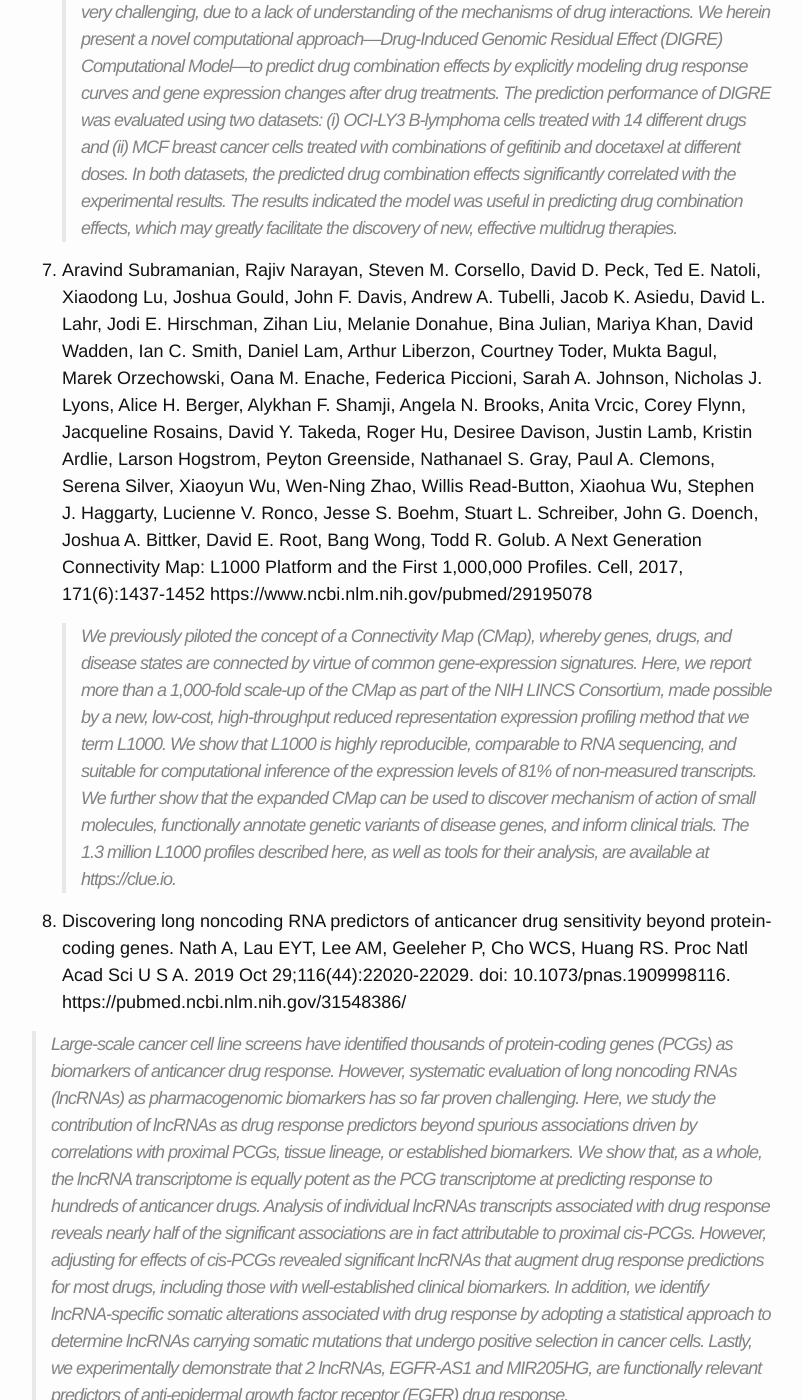
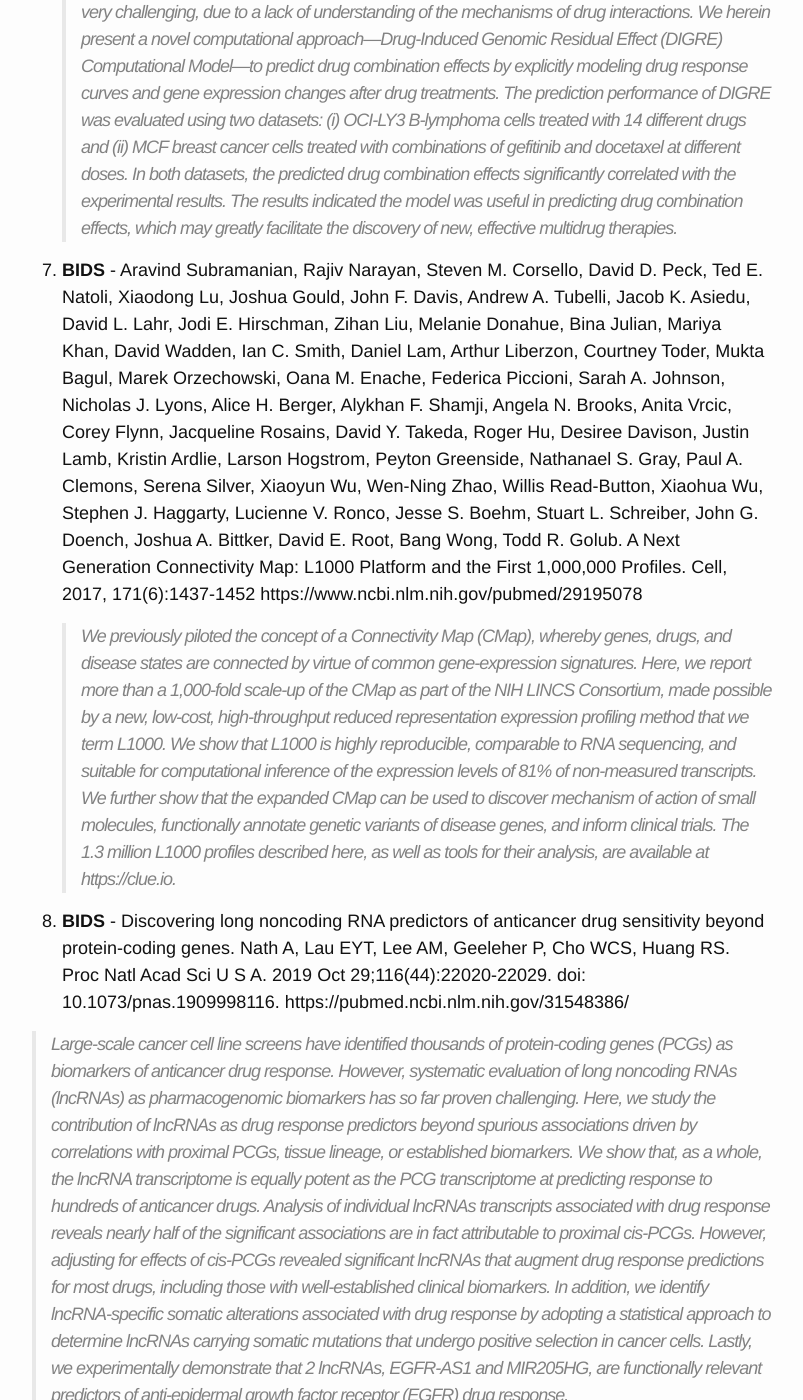
Before and after one commit to dcmb-courses/bioinf602-603, a Jekyll site: the page built from Pharmacogenomics_and_Chemoinformatics.md, in a window 1280 px wide and 1400 px high, scrolled down 2601 px. Shown: the whole window, without its empty margins (238-1041 px from the left). Built offline with Jekyll 4.4.1, drawn with Linux system fonts in a browser that asks for light colours; some of the changed text lies outside the part shown.

Commit message:
Added BIDS tags

```diff
--- a/Pharmacogenomics_and_Chemoinformatics.md
+++ b/Pharmacogenomics_and_Chemoinformatics.md
@@ -14,7 +14,7 @@ permalink: /Pharmacogenomics_and_Chemoinformatics/
 
    >Alterations in cancer genomes strongly influence clinical responses to treatment and in many instances are potent biomarkers for response to drugs. The Genomics of Drug Sensitivity in Cancer (GDSC) database (www.cancerRxgene.org) is the largest public resource for information on drug sensitivity in cancer cells and molecular markers of drug response. Data are freely available without restriction. GDSC currently contains drug sensitivity data for almost 75 000 experiments, describing response to 138 anticancer drugs across almost 700 cancer cell lines. Graphical representations of the data are used throughout with links to related resources and all datasets are fully downloadable. GDSC provides a unique resource incorporating large drug sensitivity and genomic datasets to facilitate the discovery of new therapeutic biomarkers for cancer therapies.
 
-1. Iorio F, Knijnenburg TA, Vis DJ, Bignell GR, Menden MP, Schubert M, Aben N, Gonçalves E, Barthorpe S, Lightfoot H, Cokelaer T, Greninger P, van Dyk E, Chang H, de Silva H, Heyn H, Deng X, Egan RK, Liu Q, Mironenko T, Mitropoulos X, Richardson L, Wang J, Zhang T, Moran S, Sayols S, Soleimani M, Tamborero D, Lopez-Bigas N, Ross-Macdonald P, Esteller M, Gray NS, Haber DA, Stratton MR, Benes CH, Wessels LFA, Saez-Rodriguez J, McDermott U, Garnett MJ. A. Landscape of Pharmacogenomic Interactions in Cancer.  Cell. 2016 Jul 28;166(3):740-754. doi: 10.1016/j.cell.2016.06.017. Epub 2016 Jul 7. https://www.ncbi.nlm.nih.gov/pubmed/27397505.
+1. **BIDS** - Iorio F, Knijnenburg TA, Vis DJ, Bignell GR, Menden MP, Schubert M, Aben N, Gonçalves E, Barthorpe S, Lightfoot H, Cokelaer T, Greninger P, van Dyk E, Chang H, de Silva H, Heyn H, Deng X, Egan RK, Liu Q, Mironenko T, Mitropoulos X, Richardson L, Wang J, Zhang T, Moran S, Sayols S, Soleimani M, Tamborero D, Lopez-Bigas N, Ross-Macdonald P, Esteller M, Gray NS, Haber DA, Stratton MR, Benes CH, Wessels LFA, Saez-Rodriguez J, McDermott U, Garnett MJ. A. Landscape of Pharmacogenomic Interactions in Cancer.  Cell. 2016 Jul 28;166(3):740-754. doi: 10.1016/j.cell.2016.06.017. Epub 2016 Jul 7. https://www.ncbi.nlm.nih.gov/pubmed/27397505.
 
    >Systematic studies of cancer genomes have provided unprecedented insights into the molecular nature of cancer. Using this information to guide the development and application of therapies in the clinic is challenging. Here, we report how cancer-driven alterations identified in 11,289 tumors from 29 tissues (integrating somatic mutations, copy number alterations, DNA methylation, and gene expression) can be mapped onto 1,001 molecularly annotated human cancer cell lines and correlated with sensitivity to 265 drugs. Our analysis and datasets are rich resources to link genotypes with cellular phenotypes and to identify therapeutic options for selected cancer sub-populations.
 
@@ -30,11 +30,11 @@ permalink: /Pharmacogenomics_and_Chemoinformatics/
 
    >Multidrug regimens are a promising strategy for improving therapeutic efficacy and reducing side effects, especially for complex disorders such as cancer. However, the use of multidrug therapies is very challenging, due to a lack of understanding of the mechanisms of drug interactions. We herein present a novel computational approach—Drug-Induced Genomic Residual Effect (DIGRE) Computational Model—to predict drug combination effects by explicitly modeling drug response curves and gene expression changes after drug treatments. The prediction performance of DIGRE was evaluated using two datasets: (i) OCI-LY3 B-lymphoma cells treated with 14 different drugs and (ii) MCF breast cancer cells treated with combinations of gefitinib and docetaxel at different doses. In both datasets, the predicted drug combination effects significantly correlated with the experimental results. The results indicated the model was useful in predicting drug combination effects, which may greatly facilitate the discovery of new, effective multidrug therapies.
 
-1. Aravind Subramanian, Rajiv Narayan, Steven M. Corsello, David D. Peck, Ted E. Natoli, Xiaodong Lu, Joshua Gould, John F. Davis, Andrew A. Tubelli, Jacob K. Asiedu, David L. Lahr, Jodi E. Hirschman, Zihan Liu, Melanie Donahue, Bina Julian, Mariya Khan, David Wadden, Ian C. Smith, Daniel Lam, Arthur Liberzon, Courtney Toder, Mukta Bagul, Marek Orzechowski, Oana M. Enache, Federica Piccioni, Sarah A. Johnson, Nicholas J. Lyons, Alice H. Berger, Alykhan F. Shamji, Angela N. Brooks, Anita Vrcic, Corey Flynn, Jacqueline Rosains, David Y. Takeda, Roger Hu, Desiree Davison, Justin Lamb, Kristin Ardlie, Larson Hogstrom, Peyton Greenside, Nathanael S. Gray, Paul A. Clemons, Serena Silver, Xiaoyun Wu, Wen-Ning Zhao, Willis Read-Button, Xiaohua Wu, Stephen J. Haggarty, Lucienne V. Ronco, Jesse S. Boehm, Stuart L. Schreiber, John G. Doench, Joshua A. Bittker, David E. Root, Bang Wong, Todd R. Golub.  A Next Generation Connectivity Map: L1000 Platform and the First 1,000,000 Profiles.  Cell, 2017, 171(6):1437-1452
+1. **BIDS** - Aravind Subramanian, Rajiv Narayan, Steven M. Corsello, David D. Peck, Ted E. Natoli, Xiaodong Lu, Joshua Gould, John F. Davis, Andrew A. Tubelli, Jacob K. Asiedu, David L. Lahr, Jodi E. Hirschman, Zihan Liu, Melanie Donahue, Bina Julian, Mariya Khan, David Wadden, Ian C. Smith, Daniel Lam, Arthur Liberzon, Courtney Toder, Mukta Bagul, Marek Orzechowski, Oana M. Enache, Federica Piccioni, Sarah A. Johnson, Nicholas J. Lyons, Alice H. Berger, Alykhan F. Shamji, Angela N. Brooks, Anita Vrcic, Corey Flynn, Jacqueline Rosains, David Y. Takeda, Roger Hu, Desiree Davison, Justin Lamb, Kristin Ardlie, Larson Hogstrom, Peyton Greenside, Nathanael S. Gray, Paul A. Clemons, Serena Silver, Xiaoyun Wu, Wen-Ning Zhao, Willis Read-Button, Xiaohua Wu, Stephen J. Haggarty, Lucienne V. Ronco, Jesse S. Boehm, Stuart L. Schreiber, John G. Doench, Joshua A. Bittker, David E. Root, Bang Wong, Todd R. Golub.  A Next Generation Connectivity Map: L1000 Platform and the First 1,000,000 Profiles.  Cell, 2017, 171(6):1437-1452
 https://www.ncbi.nlm.nih.gov/pubmed/29195078
 
    >We previously piloted the concept of a Connectivity Map (CMap), whereby genes, drugs, and disease states are connected by virtue of common gene-expression signatures. Here, we report more than a 1,000-fold scale-up of the CMap as part of the NIH LINCS Consortium, made possible by a new, low-cost, high-throughput reduced representation expression profiling method that we term L1000. We show that L1000 is highly reproducible, comparable to RNA sequencing, and suitable for computational inference of the expression levels of 81% of non-measured transcripts. We further show that the expanded CMap can be used to discover mechanism of action of small molecules, functionally annotate genetic variants of disease genes, and inform clinical trials. The 1.3 million L1000 profiles described here, as well as tools for their analysis, are available at https://clue.io.
 
-1. Discovering long noncoding RNA predictors of anticancer drug sensitivity beyond protein-coding genes. Nath A, Lau EYT, Lee AM, Geeleher P, Cho WCS, Huang RS. Proc Natl Acad Sci U S A. 2019 Oct 29;116(44):22020-22029. doi: 10.1073/pnas.1909998116. https://pubmed.ncbi.nlm.nih.gov/31548386/
+1. **BIDS** - Discovering long noncoding RNA predictors of anticancer drug sensitivity beyond protein-coding genes. Nath A, Lau EYT, Lee AM, Geeleher P, Cho WCS, Huang RS. Proc Natl Acad Sci U S A. 2019 Oct 29;116(44):22020-22029. doi: 10.1073/pnas.1909998116. https://pubmed.ncbi.nlm.nih.gov/31548386/
 
 >Large-scale cancer cell line screens have identified thousands of protein-coding genes (PCGs) as biomarkers of anticancer drug response. However, systematic evaluation of long noncoding RNAs (lncRNAs) as pharmacogenomic biomarkers has so far proven challenging. Here, we study the contribution of lncRNAs as drug response predictors beyond spurious associations driven by correlations with proximal PCGs, tissue lineage, or established biomarkers. We show that, as a whole, the lncRNA transcriptome is equally potent as the PCG transcriptome at predicting response to hundreds of anticancer drugs. Analysis of individual lncRNAs transcripts associated with drug response reveals nearly half of the significant associations are in fact attributable to proximal cis-PCGs. However, adjusting for effects of cis-PCGs revealed significant lncRNAs that augment drug response predictions for most drugs, including those with well-established clinical biomarkers. In addition, we identify lncRNA-specific somatic alterations associated with drug response by adopting a statistical approach to determine lncRNAs carrying somatic mutations that undergo positive selection in cancer cells. Lastly, we experimentally demonstrate that 2 lncRNAs, EGFR-AS1 and MIR205HG, are functionally relevant predictors of anti-epidermal growth factor receptor (EGFR) drug response.
```
